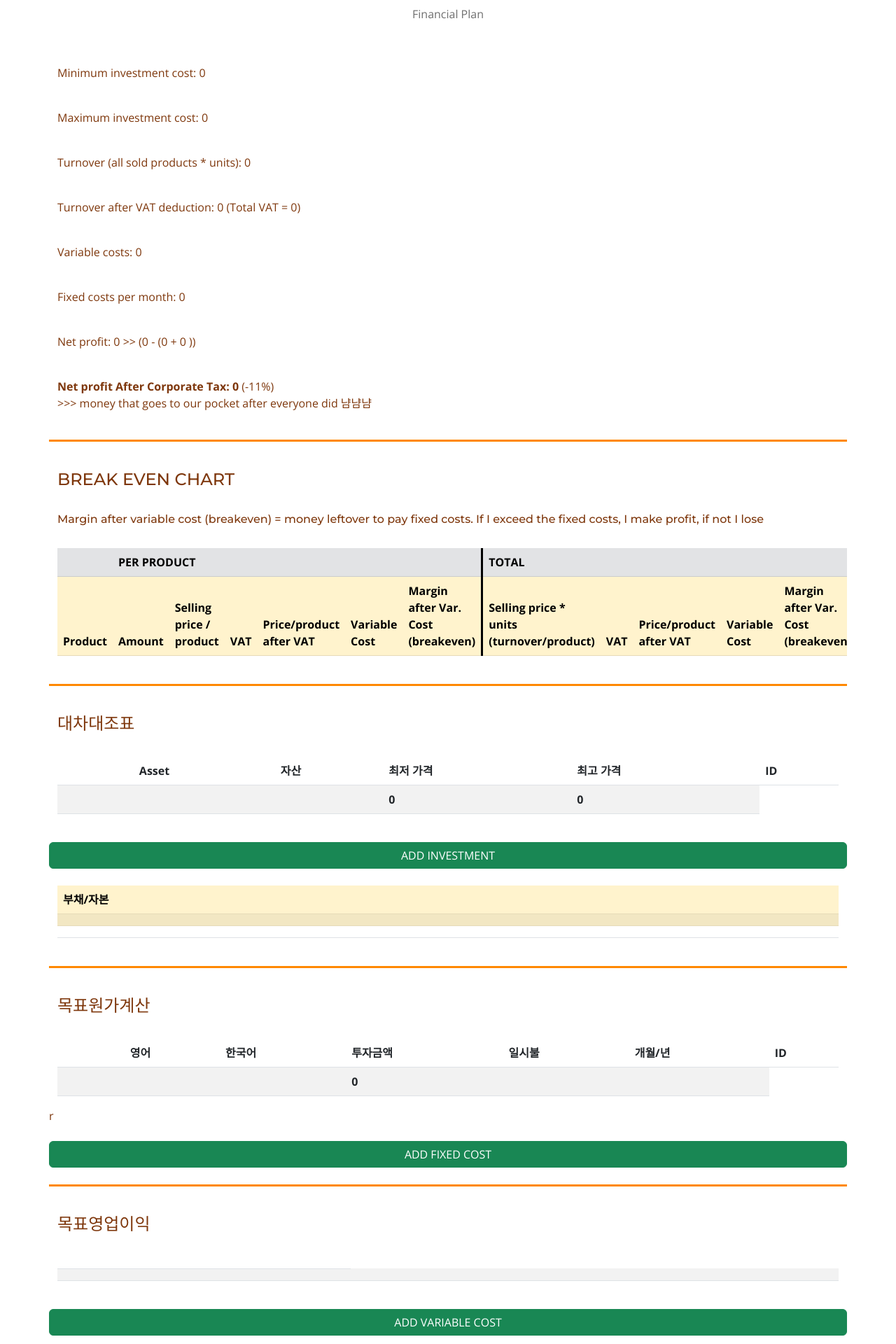
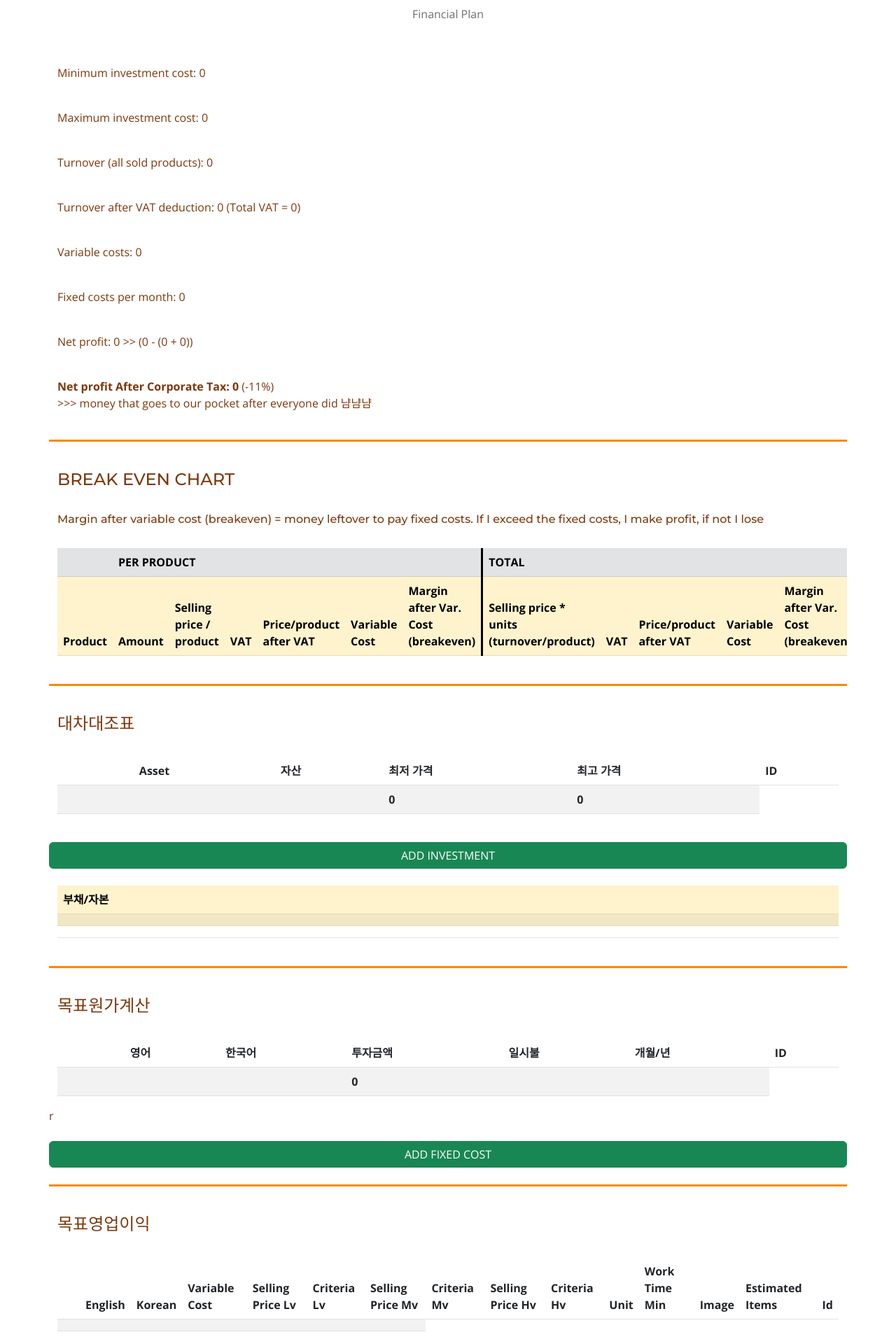
Before and after one commit to Thor1602/muin-store, a Flask app: page /financial_plan in a window 1280 px wide. Shown: the part 320-2240 px from the top of the page at 70% size. Run offline with Flask 2, Linux system fonts and the light colour scheme; the visitor is signed in with stand-in values (Sample User, id 1); data that the repository does not hold is empty; parts of the project's set-up code (start-up, migrations or seed data) failed here and were passed over; some libraries are stand-ins or nearby versions.

Commit message:
changed database layout for costs

```diff
--- a/Database.py
+++ b/Database.py
@@ -79,6 +79,11 @@ class Main:
 
     def get_kakao_api_js(self):
         return self.execute_query(query="SELECT value FROM settings where key = 'kakao_javascript';", fetchOne=True)
+
+    def fetch_variable_costs(self):
+        col = ('id', 'english', 'korean', 'variable_cost', 'selling_price_lv', 'criteria_lv', 'selling_price_mv', 'criteria_mv', 'selling_price_hv', 'criteria_hv', 'unit', 'work_time_min', 'image', 'estimated_items')
+        SQL = "SELECT variable_costs.id, english, korean, variable_cost, selling_price_lv, criteria_lv, selling_price_mv, criteria_mv, selling_price_hv, criteria_hv, unit, work_time_min, image, estimated_items FROM products JOIN variable_costs ON variable_costs.productID = products.id;"
+        return (self.execute_query(SQL, fetchAll=True),col)
 
 class User(Main):
     def __init__(self, nickname, password, role, first_name, last_name, email, last_login):
--- a/app.py
+++ b/app.py
@@ -182,8 +182,8 @@ def financial_plan():
             row = [row[0], row[1], row[2], row[4], row[5], row[6]]
             total['total_cost'] += row[3]
             fixed_costs.append(row)
-        variable_costs = main.read_table('variable_costs')
-        variable_costs_columns = main.show_columns('variable_costs')
+        variable_costs = main.fetch_variable_costs()[0]
+        variable_costs_columns = main.fetch_variable_costs()[1]
         variable_costs_prefilled_input = ('', '', '', '', '>=', '', '>=', '', '>=', '', '', '.jpg')
         net_profit = {}
         for row in variable_costs:
--- a/templates/financial_plan.html
+++ b/templates/financial_plan.html
@@ -19,12 +19,12 @@
 
                 <p class="number-format">Minimum investment cost: {{ total['minimum'] }}</p>
                 <p class="number-format">Maximum investment cost: {{ total['maximum'] }}</p>
-                <p>Turnover (all sold products * units): <span id="total-turnover"></span></p>
+                <p>Turnover (all sold products): <span id="total-turnover"></span></p>
                 <p>Turnover after VAT deduction: <span class="total-turnover-after-vat"></span> (Total VAT = <span id="total-vat"></span>)</p>
                 <p>Variable costs: <span class="total-variable-costs"></span></p>
                 <p>Fixed costs per month: <span class="number-format"> <span
                         id="fixedCostTotal">{{ total['total_cost'] }}</span></span></p>
-                <p>Net profit: <span id="net-profit"></span> >> (<span class="total-turnover-after-vat"> </span> - (<span class="total-variable-costs"> </span> + <span class="number-format"> {{ total['total_cost'] }} </span>))</p>
+                <p>Net profit: <span id="net-profit"></span> >> (<span class="total-turnover-after-vat"> </span> - (<span class="total-variable-costs"> </span> + <span class="number-format"> {{ total['total_cost'] }}</span>))</p>
                 <p><strong>Net profit After Corporate Tax: <span id="net-profit-after-tax"></span></strong> (-11%) <br> >>>
                     money that goes to our pocket after everyone did 냠냠냠</p>
 
```
